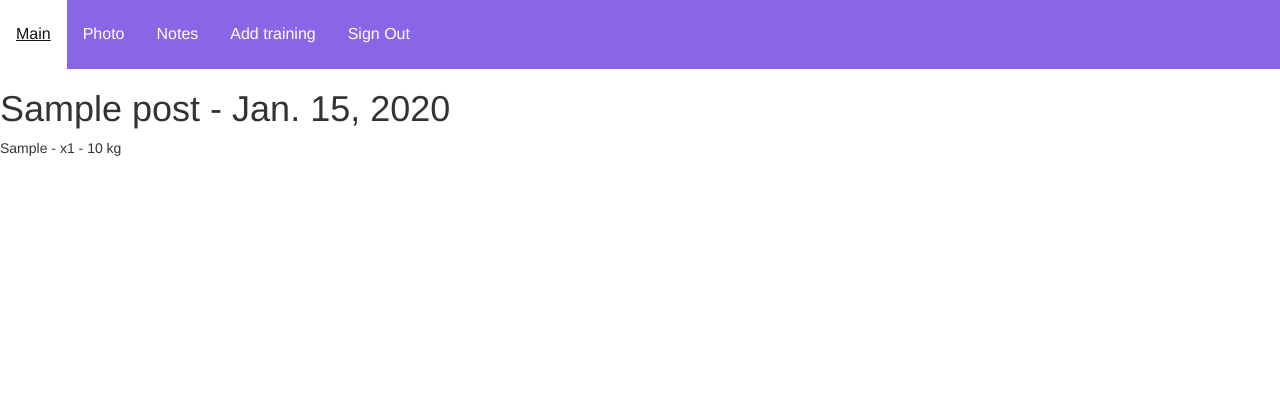
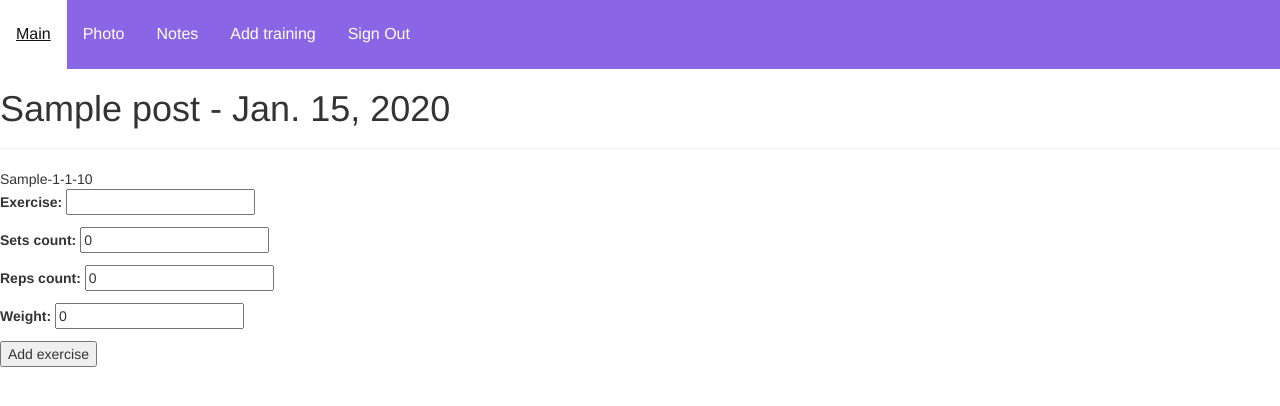
Before and after one commit to Pavhom/GymKeeper, a Django app: page /post/1/ in a window 1280 px wide. Shown: the top 406 px of the page. Run offline with Django 3.2, Linux system fonts and the light colour scheme; tables that the repository leaves empty hold one stand-in row (values such as "Sample post"); some libraries are stand-ins or nearby versions.

Commit message:
added exercises

```diff
--- a/mainscreen/admin.py
+++ b/mainscreen/admin.py
@@ -1,6 +1,7 @@
 from django.contrib import admin
-from .models import Post
+from .models import Post, Exercise
 # Register your models here.
 
 
+admin.site.register(Exercise)
 admin.site.register(Post)
--- a/mainscreen/forms.py
+++ b/mainscreen/forms.py
@@ -1,13 +1,20 @@
 from django import forms
 from .models import Post
 from django.forms import TextInput, NumberInput, ModelForm
+from .models import Exercise
 
 
-class PostForm(ModelForm):
+class ExerciseForm(ModelForm):
 
     class Meta:
-        model = Post
+        model = Exercise
         fields = ('exercise', 'sets_count', 'reps_count', 'weight')
+
+# class PostForm(ModelForm):
+#
+#     class Meta:
+#         model = Post
+#         fields = ('exercise', 'sets_count', 'reps_count', 'weight')
 
         # widgets = {
         #     "exercise": TextInput(attrs={'placeholder': 'Exercise'}),
--- a/mainscreen/models.py
+++ b/mainscreen/models.py
@@ -4,13 +4,14 @@ from django.utils import timezone
 from datetime import date
 
 
+
 class Post(models.Model):
     training_name = models.CharField(max_length=200)
     created_date = models.DateField(default=date.today)
-    exercise = models.CharField(max_length=200)
-    sets_count = models.PositiveIntegerField(default=0)
-    reps_count = models.PositiveIntegerField(default=0)
-    weight = models.PositiveIntegerField(default=0)
+    # exercise = models.CharField(max_length=200)
+    # sets_count = models.PositiveIntegerField(default=0)
+    # reps_count = models.PositiveIntegerField(default=0)
+    # weight = models.PositiveIntegerField(default=0)
 
 
     # def publish(self):
@@ -18,4 +19,15 @@ class Post(models.Model):
     #     self.save()
 
     def __str__(self):
+        return self.training_name
+
+
+class Exercise(models.Model):
+    tr_post = models.ForeignKey(Post, on_delete=models.CASCADE)
+    exercise = models.CharField(max_length=200)
+    sets_count = models.PositiveIntegerField(default=0)
+    reps_count = models.PositiveIntegerField(default=0)
+    weight = models.PositiveIntegerField(default=0)
+
+    def __str__(self):
         return self.exercise
--- a/mainscreen/templates/mainscreen/add_training.html
+++ b/mainscreen/templates/mainscreen/add_training.html
@@ -5,10 +5,7 @@
     <div class="field inline">
         <form method="POST" class="post-form">
             {% csrf_token %}
-            {{ form.exercise }}
-            {{ form.sets_count }}
-            {{ form.reps_count }}
-            {{ form.weight }}
+
 
             <div>
                 <button type="submit" class="save btn btn-default">Save</button>
--- a/mainscreen/templates/mainscreen/body.html
+++ b/mainscreen/templates/mainscreen/body.html
@@ -13,7 +13,7 @@
         <li><a href="/">Main</a></li>
         <li><a href="/">Photo</a></li>
         <li><a href="/">Notes</a></li>
-        <li><a href="{% url 'add_training' %}">Add training</a></li>
+        <li><a href="/">Add training</a></li>
         <li><a href="/">Sign Out</a></li>
     </ul>
     <div>
--- a/mainscreen/templates/mainscreen/post_list.html
+++ b/mainscreen/templates/mainscreen/post_list.html
@@ -3,7 +3,6 @@
     {% for post in posts %}
         <div class="main_content">
             <h1><a href="{% url 'trainin_detail' pk=post.pk %}">{{ post.training_name }} - {{ post.created_date }}</a></h1>
-            <p>{{ post.exercise|linebreaksbr }} - {{ post.sets_count|linebreaksbr }}x{{ post.reps_count|linebreaksbr }} - {{ post.weight|linebreaksbr }} kg</p>
         </div>
     {% endfor %}
 {% include "mainscreen/pagination.html" with page=posts %}
--- a/mainscreen/templates/mainscreen/training_detail.html
+++ b/mainscreen/templates/mainscreen/training_detail.html
@@ -3,6 +3,13 @@
 {% block content %}
     <div>
         <h1>{{ post.training_name }} - {{ post.created_date }}</h1>
-        <p>{{ post.exercise|linebreaksbr }} - {{ post.set|linebreaksbr }}x{{ post.reps_count|linebreaksbr }} - {{ post.weight|linebreaksbr }} kg</p>
-    </div>
+    </div> <hr>
+{% for ex in exercise %}
+    {{ ex.exercise }}-{{ ex.sets_count }}-{{ ex.reps_count }}-{{ ex.weight }} <br>
+{% endfor %}
+    <form action="" method="post">
+        {% csrf_token %}
+        {{ form.as_p }}
+        <button type="submit">Add exercise</button>
+    </form>
 {% endblock %}
--- a/mainscreen/urls.py
+++ b/mainscreen/urls.py
@@ -5,6 +5,6 @@ from . import views
 urlpatterns = [
     path('', views.post_list, name='post_list'),
     path('post/<int:pk>/', views.training_detail, name='trainin_detail'),
-    path('mainscreen/', views.add_training, name='add_training'),
+    # path('mainscreen/', views.add_training, name='add_training'),
 
 ]
--- a/mainscreen/views.py
+++ b/mainscreen/views.py
@@ -1,10 +1,11 @@
 from django.utils import timezone
-from django.shortcuts import render, get_object_or_404
-from .models import Post
+from django.shortcuts import render, get_object_or_404, redirect
+from .models import Post, Exercise
 from django.http import HttpResponse
-from .forms import PostForm
+# from .forms import PostForm
 from datetime import date
 from django.core.paginator import Paginator, EmptyPage, PageNotAnInteger
+from .forms import ExerciseForm
 # Create your views here.
 
 
@@ -26,17 +27,27 @@ def post_list(request):
 
 def training_detail(request, pk):
     post = get_object_or_404(Post, pk=pk)
-    return render(request, 'mainscreen/training_detail.html', {'post': post})
+    exercise = Exercise.objects.filter(tr_post=pk)
+    if request.method == "POST":
+        form = ExerciseForm(request.POST)
+        if form.is_valid():
+            form = form.save(commit=False)
+            form.tr_post = post
+            form.save()
+            return redirect(training_detail, pk)
+    else:
+        form = ExerciseForm()
+    return render(request, 'mainscreen/training_detail.html', {'post': post, 'exercise': exercise, 'form': form})
 
 
-def add_training(request):
-    if request.method == "POST":
-        form = PostForm(request.POST)
-        if form.is_valid():
-            post = form.save(commit=False)
-            post.created_date = date.today()
-            post.save()
-            # return redirect('post_detail', pk=post.pk)
-    else:
-        form = PostForm()
-    return render(request, 'mainscreen/add_training.html', {'form': form})
+# def add_training(request):
+#     if request.method == "POST":
+#         form = PostForm(request.POST)
+#         if form.is_valid():
+#             post = form.save(commit=False)
+#             post.created_date = date.today()
+#             post.save()
+#             # return redirect('post_detail', pk=post.pk)
+#     else:
+#         form = PostForm()
+#     return render(request, 'mainscreen/add_training.html', {'form': form})
```
